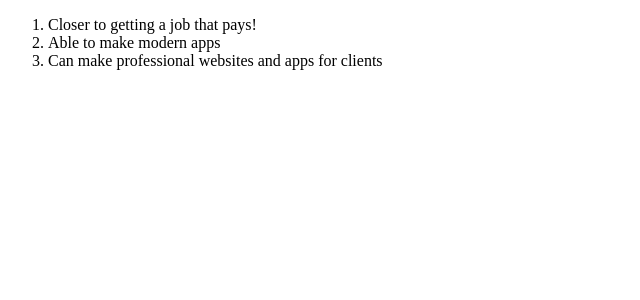
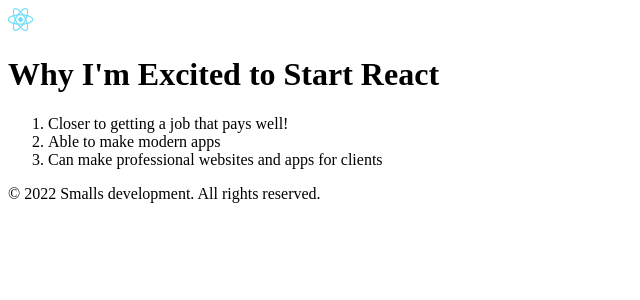
Before and after one commit to MalcolmSmalls/Scrimba-1-10, a React (Create React App) app: page / in a window 1280 px wide. Shown: the top 300 px of the page, without its empty margins (0-640 px from the left). Built offline with nearby package versions, Linux system fonts and the light colour scheme.

Commit message:
Finish Custom Component Challenge 2

```diff
--- a/src/App.js
+++ b/src/App.js
@@ -1,27 +1,45 @@
+
+/**
+Challenge:
+
+Part 2:
+- Add a `header` element with a nested `nav` element. Inside the `nav`,
+  include a `img` element with the image of the React logo inside
+  (src="./react-logo.png") and make sure to set the width to something
+  more manageable so it doesn't take up the whole screen
+- Add an `h1` with some text describing the page. (E.g. "Reasons
+  I'm excited to learn React"). Place it above the ordered list.
+- Add a `footer` after the list that says:
+    "© 20xx <last name here> development. All rights reserved."
+ */
+
+
+
 import React, { Component } from "react"
 
 function App(){
   return(
-    <ol>
-      <li>Closer to getting a job that pays!</li>
-      <li>Able to make modern apps</li>
-      <li>Can make professional websites and apps for clients</li>
-    </ol>
+    <div>
+      <header>
+        <nav>
+          <img src = "./react-logo.png" width = "2%"></img>
+        </nav>
+      </header>
+
+      <h1>Why I'm Excited to Start React</h1>
+      <ol>
+        <li>Closer to getting a job that pays well!</li>
+        <li>Able to make modern apps</li>
+        <li>Can make professional websites and apps for clients</li>
+      </ol>
+
+      <footer>
+        <p>© 2022 Smalls development. All rights reserved.</p>
+      </footer>
+    </div>
   )
 
 }
 
 
 export default App
-
-/**
-Challenge:
-
-Part 1: Create a page of your own using a custom Page component
-
-It should return an ordered list with the reasons why you're
-excited to be learning React :)
-
-Render your list to the page
-
- */
```
